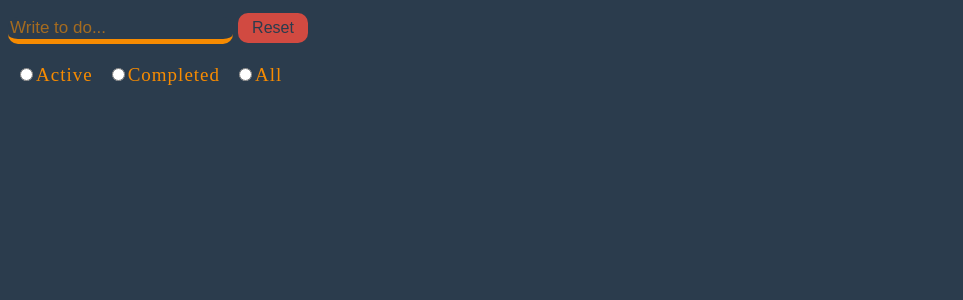
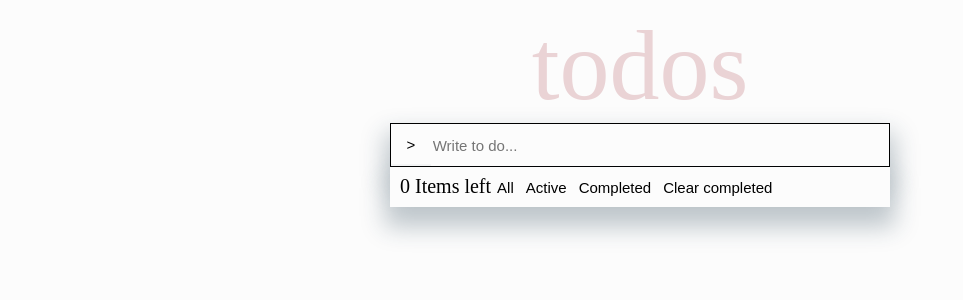
Before and after one commit to Oleg116/Redux-Studying, a React app: page / in a window 1280 px wide. Shown: the top 300 px of the page, without its empty margins (0-963 px from the left). Built offline with nearby package versions, Linux system fonts and the light colour scheme.

Commit message:
add style and new functional

```diff
--- a/src/App.js
+++ b/src/App.js
@@ -3,14 +3,13 @@ import React from 'react';
 import { connect } from 'react-redux';
 import { bindActionCreators } from 'redux';
 import {
-  increment, decrement, addToDo, removeToDo, resetTodo, makeDone,
+  increment, decrement, addToDo, removeToDo, clearCompleted, makeDone, setAllCompleted, setAllUncompleted,
 } from './store/counterData/actions';
-import Counter from './Counter';
 import ToDo from './ToDo';
 
 const App = ({
   // eslint-disable-next-line react/prop-types
-  counter, toDoList, increment, decrement, addToDo, removeToDo, resetTodo, makeDone,
+  toDoList, addToDo, removeToDo, clearCompleted, makeDone, setAllCompleted, setAllUncompleted,
 }) => (
   <div>
     {/* <Counter counter={counter} increment={increment} decrement={decrement} /> */}
@@ -18,8 +17,10 @@ const App = ({
       toDoList={toDoList}
       addToDo={addToDo}
       removeToDo={removeToDo}
-      resetTodo={resetTodo}
+      clearCompleted={clearCompleted}
       makeDone={makeDone}
+      setAllCompleted={setAllCompleted}
+      setAllUncompleted={setAllUncompleted}
     />
   </div>
 );
@@ -35,8 +36,10 @@ const mapDispatchToProps = (dispatch) => bindActionCreators(
     decrement,
     addToDo,
     removeToDo,
-    resetTodo,
+    clearCompleted,
     makeDone,
+    setAllCompleted,
+    setAllUncompleted,
   },
   dispatch,
 );
--- a/src/App.module.scss
+++ /dev/null
@@ -1,54 +0,0 @@
-$customGreen: #2cc56c;
-$greenShadow: 1px 1px 20px $customGreen;
-$customRed: #d14a41;
-$redShadow: 1px 1px 20px $customRed;
-
-body {
-  background-color: #2b3c4d;
-}
-
-.btn_increase, .btn_decrease {
-  background-color: rgba(0, 0, 0, 0);
-  border-radius: 20px;
-  margin: 10px;
-  height: 100px;
-  width: 250px;
-}
-
-.btn_increase {
-  color: #2b3c4d;
-  border: $customGreen 2px solid;
-  background-color: $customGreen;
-  font-size: 25px;
-  &:hover{
-    transition: 0.5s;
-    box-shadow: $greenShadow;
-    text-shadow: $greenShadow;
-  }
-}
-
-.btn_decrease {
-  color: #2b3c4d;
-  border: $customRed 2px solid;
-  background-color: $customRed;
-  font-size: 25px;
-  &:hover{
-    transition: 1s;
-    box-shadow: $redShadow;
-    text-shadow: $redShadow;
-  }
-}
-
-.result {
-  display: inline-block;
-  width: 45px;
-  height: 70px;
-  left: 230px;
-  top: 110px;
-  font-size: 30px;
-  color: #2b3c4d;
-  background-color: #f78b01;
-  border: #f78b01 2px solid;
-  padding: 25px 0px 0px 30px;
-  border-radius: 20px;
-}
--- a/src/Counter.js
+++ b/src/Counter.js
@@ -1,5 +1,5 @@
 import React from 'react';
-import style from './App.module.scss';
+
 
 // eslint-disable-next-line react/prop-types
 const Counter = ({ counter, increment, decrement }) => (
--- a/src/ToDo.js
+++ b/src/ToDo.js
@@ -1,12 +1,14 @@
 import React from 'react';
 import style from './Todo.module.scss';
-// import './toggleStyle.css';
 
 const ToDo = ({
-  toDoList, addToDo, removeToDo, resetTodo, makeDone,
+  toDoList, addToDo, removeToDo, clearCompleted, makeDone, setAllCompleted, setAllUncompleted
 }) => {
+  const left = toDoList.filter(item => !item.isDone).length;
+  const list = document.getElementsByClassName('toDoList')[0]
+
   const addInputValue = e => {
-    if (e.key === 'Enter') {
+    if (e.key === 'Enter' && e.target.value !== '') {
       addToDo(e.target.value);
       e.target.value = '';
     }
@@ -16,33 +18,50 @@ const ToDo = ({
 
     removeToDo(shouldRemove);
   };
-  const toDoArr = [];
+  let toDoArr = [];
   for (let i = 0; i < toDoList.length; i++) {
     toDoArr.push(toDoList[i].name);
   }
+  const completeToggle = () => {
+    for (let i = 0; i < toDoList.length; i++) {
+      if (!toDoList[i].isDone) {
 
+        setAllCompleted()
+        break
+      } else {
+        setAllUncompleted()
+      }
+    }
+  }
   return (
-    <div>
-      <input className={style.input} type="text" onKeyPress={e => addInputValue(e)} placeholder="Write to do..." />
-      <button className={style.reset} type="button" onClick={() => resetTodo()}>Reset</button>
+    <div className={style.todoApp}>
+      <p className={style.jumbotron}>todos</p>
+      <div className={style.inputField}>
+        <button className={style.setAll} type="button" onClick={() => completeToggle()}>></button>
+        <input className={style.input} type="text" onKeyPress={addInputValue} placeholder="Write to do..." />
+      </div>
+      <div className='toDoList' className={style.toDoList}>
         <ul>
           {toDoArr.map((element, index) => (
             <li key={index.toString()}>
-            <div className={style.resultBox}>
-              <input checked={toDoList[index].isDone} type="checkbox" onChange={(e) => makeDone(e.target.value)} value={element} />
+              <div className={style.todoItem}>
+                <input className={style.resultBox} checked={toDoList[index].isDone} type="checkbox" onChange={(e) => makeDone(e.target.value)} value={element} />
                 <span
                   className={index}
                 >
                   {element}
                 </span>
-              <button className={style.deleteSpec} type="button" onClick={() => removeToDoItem(index)}>Remove</button>
+                <button className={style.deleteSpec} type="button" onClick={() => removeToDoItem(index)}>X</button>
               </div>
             </li>
           ))}
         </ul>
-      <span><input className="active" type="radio" name="status" />Active</span>
-      <span><input className='completed' type='radio' name='status' />Completed</span>
-      <span><input className='all' type='radio' name='status' />All</span>
+        <span className={style.left}>{left} Items left</span>
+        <button>All</button>
+        <button> Active</button>
+        <button>Completed</button>
+        <button type="button" onClick={clearCompleted}>Clear completed</button>
+      </div>
     </div>
   );
 };
--- a/src/Todo.module.scss
+++ b/src/Todo.module.scss
@@ -1,89 +1,122 @@
-.input {
-  height: 20px;
-  font-size: 17px;
-  border-radius: 10px;
-  background-color: #2b3c4d;
-  color: #f78b01;
-  border: none;
-  border-bottom: 5px solid #f78b01;
+$base-color: #fcfcfc;
+* {
+  background-color: $base-color;
+font-size: 15px;
+}
+.jumbotron{
+  font-size: 100px;
+  text-align: center;
+  margin: 0px;
+  color: #ead3d5;
+}
+.inputField {
+  border: 1px solid black;
+  display: flex;
+  box-shadow: 0px 15px 24px 5px rgba(34, 60, 80, 0.28);
 }
 
-.submit, .reset {
-  width: 70px;
-  height: 30px;
-  margin: 5px;
-  font-size: 16px;
-  color: #2b3c4d;
-  border: none;
-  border-radius: 10px;
-  &.submit {
-    background-color: #2cc56c;
-    &:hover{
-      transition: 0.2s;
-      box-shadow: 0px 0px 5px 2px #2cc56c;
-    }
-  }
-  &.reset {
-    background-color: #d14a41;
-    &:hover{
-      transition: 0.2s;
-      box-shadow: 0px 0px 5px 2px #d14a41;
-    }
-  }
+.toDoList {
+  box-shadow: 0px 15px 24px 5px rgba(34, 60, 80, 0.28);
 }
 
-::placeholder {
-  color: #f78b01;
-  opacity: 0.6;
+.todoApp {
+  margin-left: auto;
+  margin-right: auto;
+  width: 500px;
+}
+
+.input, button {
+  height: 40px;
+  border: none;
+  background-color: $base-color;
+  outline: none;
 }
 
 ul {
   list-style: none;
+  margin: 0px;
+  padding: 0px;
 }
 
-.resultBox {
-  display: inline-block;
-  flex-direction: row;
-  // text-align: right;
-  width: auto;
-  margin: 5px;
-
+li {
+  border: 0px;
+  border-bottom: 1px solid black;
+  margin: 0px;
 }
 
-span, .false {
-  margin:  7px;
-  position: relative;
-  color: #f78b01;
-  font-size: 19px;
-  letter-spacing: 1px;
-  transition: 0.5s;
+.input {
+  width: calc(100% - 40px);
 }
 
-.deleteSpec, .readySpec {
-  display: inline-block;
-  width: 70px;
-  font-size: 14px;
-  margin-left: 50px;
-  border-radius: 5px;
-  border: none;
+
+.setAll {
+  width: 40px;
+  padding: 0px;
 }
 
-.deleteSpec {
-  background-color: #d14a41;
-  &:hover{
-    transition: 0.2s;
-    box-shadow: 0px 0px 5px 2px #d14a41;
-  }
-}
-.readySpec {
-  background-color: #2cc56c;
-  &:hover{
-    transition: 0.2s;
-    box-shadow: 0px 0px 5px 2px #2cc56c;
-  }
+input[type="checkbox"]{
+  width: 10px;
+  height: 10px;
 }
 
-.true {
-  color: #2cc56c;
-  text-decoration: line-through;
+input[type="checkbox"]:before {
+  position: relative;
+  display: block;
+  border-radius: 20px;
+  width: 20px;
+  left: -3px;
+  height: 20px;
+  top: -5px;
+  border: 1px solid black;
+  content: "";
+  background: $base-color;
 }
+
+input[type="checkbox"]:after {
+  position: relative;
+  display: block;
+  border-radius: 200px;
+  left: 2px;
+  top: -21px;
+  width: 7px;
+  height: 7px;
+  border-width: 1px;
+  border-color: $base-color;
+  content: "";
+  background-repeat: no-repeat;
+  background-position: center;
+}
+input[type="checkbox"]:checked::after {
+  z-index: 1;
+  background-color: red;
+  border-radius: 200px
+}
+input[type="checkbox"]:checked::before {
+  background-color: red;
+  border-radius: 200px;
+  z-index: 2;
+}
+
+span {
+  position: relative;
+  left: 10px;
+  font-size: 20px;
+}
+
+// .todoItem {
+//   width: 20px;
+// }
+
+.deleteSpec {
+  padding: 0px;
+  margin: 0px;
+  color: red;
+  position: relative;
+  right: -420px;
+  font-size: 30px;
+  z-index: 1000;
+}
+
+.left {
+  margin-right: 10px;
+}
--- a/src/store/counterData/actions.js
+++ b/src/store/counterData/actions.js
@@ -20,12 +20,19 @@ export const removeToDo = (toDo) => ({
   payload: toDo,
 });
 
-export const resetTodo = () => ({
-  type: actionType.RESET_TODO,
-  payload: [],
+export const clearCompleted = () => ({
+  type: actionType.CLEAR_COMPLETED,
 });
 
 export const makeDone = (toDo) => ({
   type: actionType.READY_TOGLE,
   payload: toDo,
 });
+
+export const setAllCompleted = () => ({
+  type: actionType.SET_ALL_COMPLETED,
+});
+
+export const setAllUncompleted = () => ({
+  type: actionType.SET_ALL_UNCOMPLETED,
+});
--- a/src/store/counterData/reducer.js
+++ b/src/store/counterData/reducer.js
@@ -4,16 +4,6 @@ const initialState = {
 
 function rootReducer(state = initialState, action) {
   switch (action.type) {
-    case 'INCREASE_COUNTER':
-      return {
-        ...state,
-        counter: action.payload,
-      };
-    case 'DECREASE_COUNTER':
-      return {
-        ...state,
-        counter: action.payload,
-      };
     case 'ADD_TODO':
       return {
         ...state,
@@ -23,27 +13,45 @@ function rootReducer(state = initialState, action) {
       return {
         ...state,
         toDo: state.toDo.filter(item => item.name !== action.payload),
+
       };
-    case 'RESET_LIST':
+    case 'CLEAR_COMPLETED':
       return {
         ...state,
-        toDo: action.payload,
+        toDo: state.toDo.filter(item => !item.isDone),
       };
     case 'READY_TOGLE':
       return {
         ...state,
-        toDo: state.toDo.map(item => {
-          if (item.name === action.payload) {
+        toDo: state.toDo.map(element => {
+          if (element.name === action.payload) {
             return {
-              name: item.name,
-              isDone: !item.isDone,
+              name: element.name,
+              isDone: !element.isDone,
             };
           }
           return {
-            name: item.name,
-            isDone: item.isDone,
+            name: element.name,
+            isDone: element.isDone,
           };
         }),
+
+      };
+    case 'SET_ALL_COMPLETED':
+      return {
+        ...state,
+        toDo: state.toDo.map(item => ({
+          name: item.name,
+          isDone: true,
+        })),
+      };
+    case 'SET_ALL_UNCOMPLETED':
+      return {
+        ...state,
+        toDo: state.toDo.map(item => ({
+          name: item.name,
+          isDone: false,
+        })),
       };
     default: {
       return state;
--- a/src/store/counterData/types.js
+++ b/src/store/counterData/types.js
@@ -2,5 +2,7 @@ export const INCREASE_COUNTER = 'INCREASE_COUNTER';
 export const DECREASE_COUNTER = 'DECREASE_COUNTER';
 export const ADD_TODO = 'ADD_TODO';
 export const REMOVE_TODO = 'REMOVE_TODO';
-export const RESET_TODO = 'RESET_LIST';
+export const CLEAR_COMPLETED = 'CLEAR_COMPLETED';
 export const READY_TOGLE = 'READY_TOGLE';
+export const SET_ALL_COMPLETED = 'SET_ALL_COMPLETED';
+export const SET_ALL_UNCOMPLETED = 'SET_ALL_UNCOMPLETED';
--- a/src/toggleStyle.css
+++ /dev/null
@@ -1,3 +0,0 @@
-.ready {
-  color: green;
-}
```
Also changed, not shown: 1 other file (tests, documents, lock files or other folders). Lines whose indentation alone changed are shown as unchanged.
